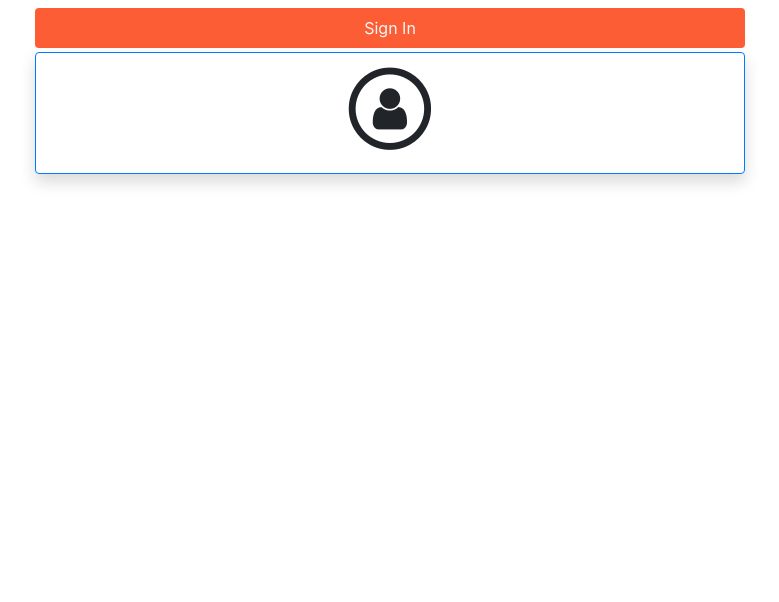
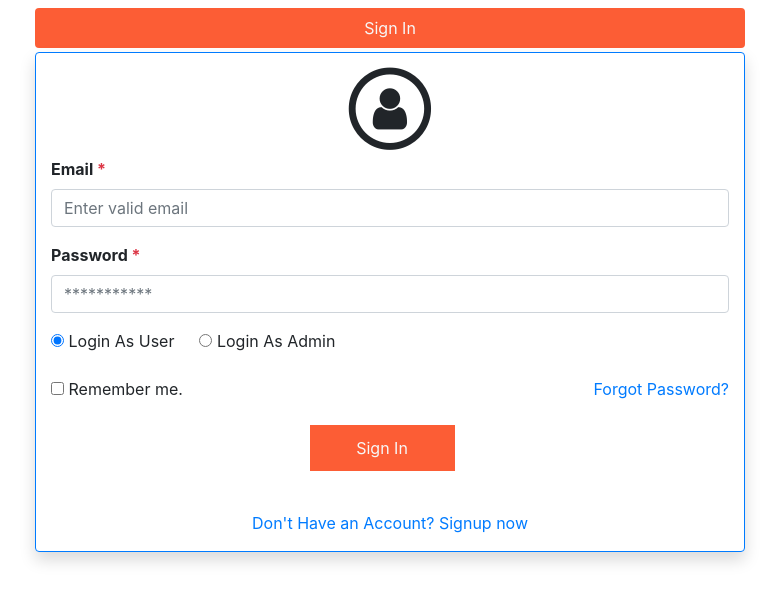
Before and after one commit to ManaliMunot/NM393_Stochastic, a Flask app: page /login in a window 1280 px wide. Shown: the part 68-670 px from the top of the page, without its empty margins (250-1029 px from the left). Run offline with Flask 2, Linux system fonts and the light colour scheme; some libraries are stand-ins or nearby versions.

Commit message:
login page form completed

```diff
--- a/Flask_server/templates/login.html
+++ b/Flask_server/templates/login.html
@@ -89,3 +89,38 @@
                   {% endfor %}
                 {% endif %}
               {% endwith %}
+
+                <label class="font-weight-bold">Email <span class="text-danger">*</span></label>
+              <input type="email" name="email" id="email" class="form-control" placeholder="Enter valid email" required>
+            </div>
+            <div class="form-group">
+              <label class="font-weight-bold">Password <span class="text-danger">*</span></label>
+              <input type="password" name="password" id="password" class="form-control" placeholder="***********" required>
+            </div>
+              <div class="form-group">
+                    <label ><input type="radio" name="Login" value="u"checked>&nbsp;Login As User</label> &emsp;
+                    <label><input type="radio" name="Login" value="a">&nbsp;Login As Admin</label>
+              </div>
+            <div class="form-group">
+              <div class="row">
+                <div class="col">
+                  <label><input type="checkbox" name="condition" id="condition"> Remember me.</label>
+                </div>
+                <div class="col text-right"> <a href="javascript:;" data-toggle="modal" data-target="#forgotPass">Forgot Password?</a> </div>
+              </div>
+            </div>
+            <div class="form-group">
+                <div class="text-center">
+                   <input type="submit" name="submit" value="Sign In" class="custom_orange-btn mr-3" >
+                 </div>
+            </div>
+              <br>
+              <div class="form-group">
+                  <div class="col text-center"> <a href="/signup" >Don't Have an Account? Signup now</a> </div>
+              </div>
+          </form>
+        </div>
+      </div>
+
+    </div>
+  </div>
```
